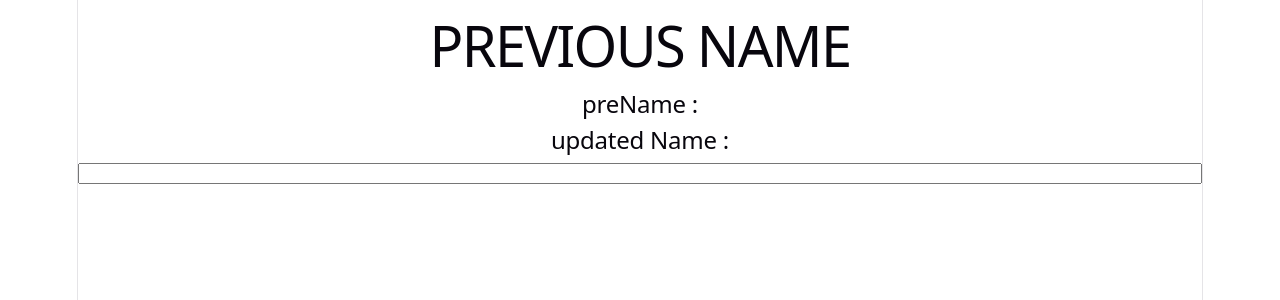
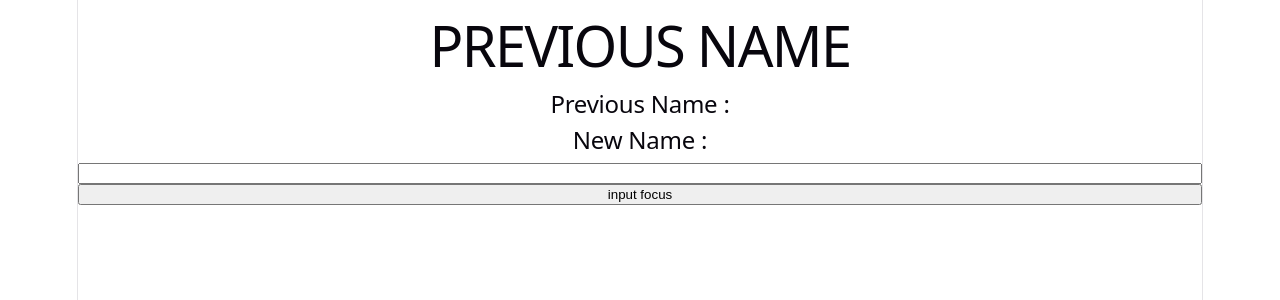
Before and after one commit to sakhlane/180-days-fullstack-challenge-27-july-2026-, a React (Vite) app in the folder React-js/Learning-ReactJs/: page / in a window 1280 px wide. Shown: the top 300 px of the page. Built offline with nearby package versions, Linux system fonts and the light colour scheme.

Commit message:
continued learning useRef in react js

```diff
--- a/React-js/Learning-ReactJs/src/Components/day 8 of react ( useRef )/PreviousName.jsx
+++ b/React-js/Learning-ReactJs/src/Components/day 8 of react ( useRef )/PreviousName.jsx
@@ -7,23 +7,30 @@
 4. useEffect to update the previous-name ref.
 5. Display both names.
  */
+import {useState} from 'react';
+import {useRef} from 'react';
+import { useEffect } from 'react';
+function PreviousName () {
+    const [name , setName] = useState('');
 
-import { useState } from "react";
-import { useEffect } from "react";
-import { useRef } from "react";
-function PreviousName () {
-    const [name,setName] = useState("")
-    const previousName = useRef("");
+    const nameRef = useRef('')
+    const oldName = nameRef.current;
+
+    const domRef = useRef(null)
+
+    console.log(nameRef)
 
     useEffect(()=>{
-        previousName.current = name;
+        nameRef.current = name;
     },[name])
+
     return (
         <>
             <h1>PREVIOUS NAME</h1>
-            <h2>preName : {previousName.current}</h2>
-            <h2>updated Name : {name}</h2>
-            <input type="text" value = {name} onChange={(event)=>setName(event.target.value)}  />
+            <h2>Previous Name : {oldName} </h2>
+            <h2>New Name : {name}</h2>
+            <input ref = {domRef} type="text" value = {name} onChange={(event)=> setName(event.target.value)}/>
+            <button onClick={()=>domRef.current.focus()}>input focus</button>
         </>
     )
 }
```
